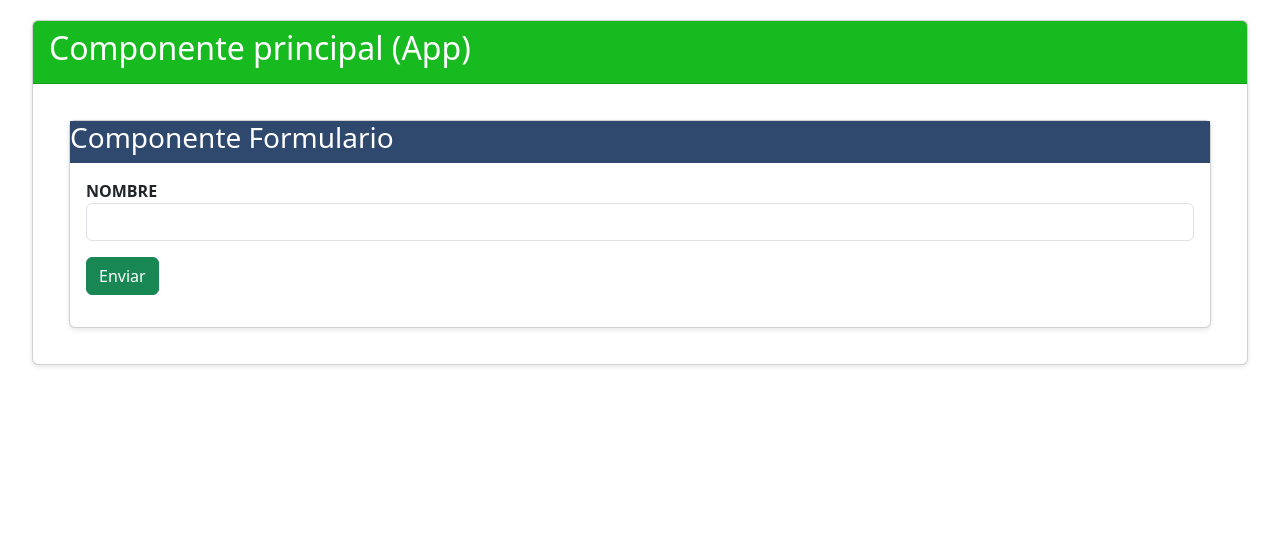
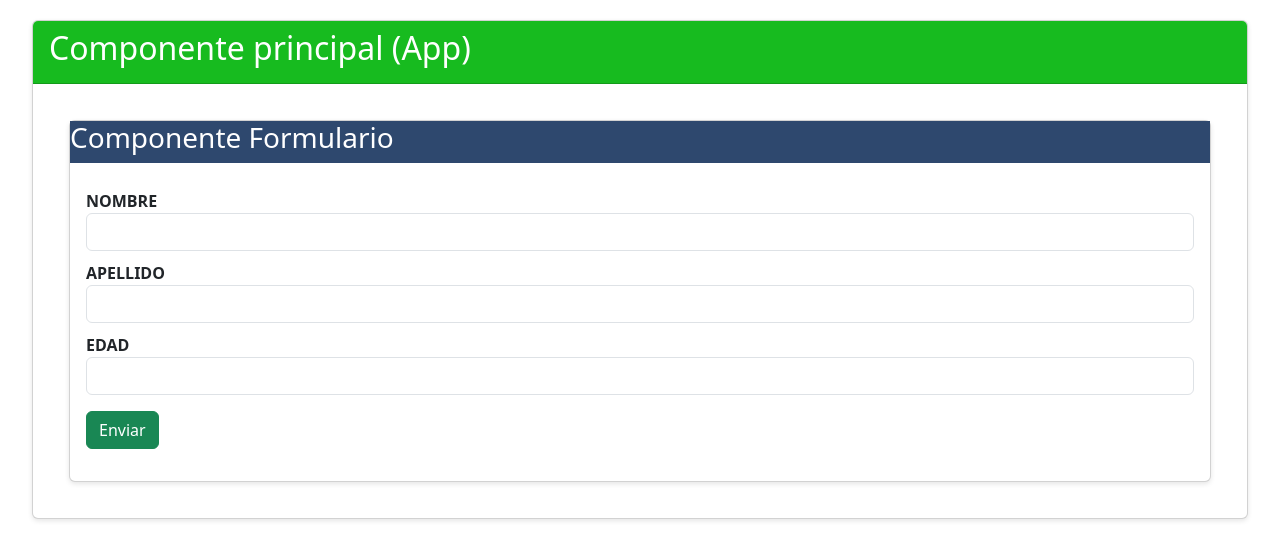
Before and after one commit to AgusBorgo/Proyecto-Vue-CLI, a Vue app: page / in a window 1280 px wide. Shown: the top 560 px of the page. Built offline with nearby package versions, Linux system fonts and the light colour scheme.

Commit message:
Primeros campos del formulario, usamos ... (spread) y v-model.trim para los espacios y v-mode.number para los ingresos numerales

```diff
--- a/src/components/Formulario/src/Formulario.css
+++ b/src/components/Formulario/src/Formulario.css
@@ -6,4 +6,5 @@
 label {
   text-transform: uppercase;
   font-weight: bold;
+  margin-top: 10px;
 }
--- a/src/components/Formulario/src/Formulario.html
+++ b/src/components/Formulario/src/Formulario.html
@@ -3,17 +3,43 @@
         <h3>Componente Formulario</h3>
     </div>
 
-    <div class="card-body">
-        <form novalidate @submit.prevent="enviar">
-            <!-- Campo nombre -->
-             <form class="form-group">
-                <label for="nombre"> Nombre </label>
-                <input type="text" id="nombre" class="form-control" v-model="formData.nombre" />
-                <div></div>
-            </form>
-
-            <button class="btn btn-success my-3">Enviar</button>
-        </form>
+   <div class="card-body">
+  <form novalidate @submit.prevent="enviar">
+    <!-- Campo nombre -->
+    <div class="form-group">
+      <label for="nombre">Nombre</label>
+      <input
+        type="text"
+        id="nombre"
+        class="form-control"
+        v-model.trim="formData.nombre"
+      />
     </div>
 
+    <!-- Campo apellido -->
+    <div class="form-group">
+      <label for="apellido">Apellido</label>
+      <input
+        type="text"
+        id="apellido"
+        class="form-control"
+        v-model.trim="formData.apellido"
+      />
+    </div>
+
+    <!-- Campo edad -->
+    <div class="form-group">
+      <label for="edad">Edad</label>
+      <input
+        type="number"
+        id="edad"
+        class="form-control"
+        v-model.number="formData.edad"
+      />
+    </div>
+
+    <button type="submit" class="btn btn-success my-3">Enviar</button>
+  </form>
+</div>
+
   </section>
--- a/src/components/Formulario/src/Formulario.js
+++ b/src/components/Formulario/src/Formulario.js
@@ -11,8 +11,8 @@ export default {
       formData:{
         /* Aquí podríamos agrupar los datos del formulario en un solo objeto */
         nombre: null,
-        email: null,
-        mensaje: null
+        apellido: null,
+        edad: null,
       }
     };
   },
@@ -27,7 +27,8 @@ export default {
 
   methods: {
     enviar(){
-      alert(`Formulario enviado por: ${this.nombre}`);
+      const datosFormulario = { ...this.formData };
+     console.log(datosFormulario);
     }
   },
 
```
